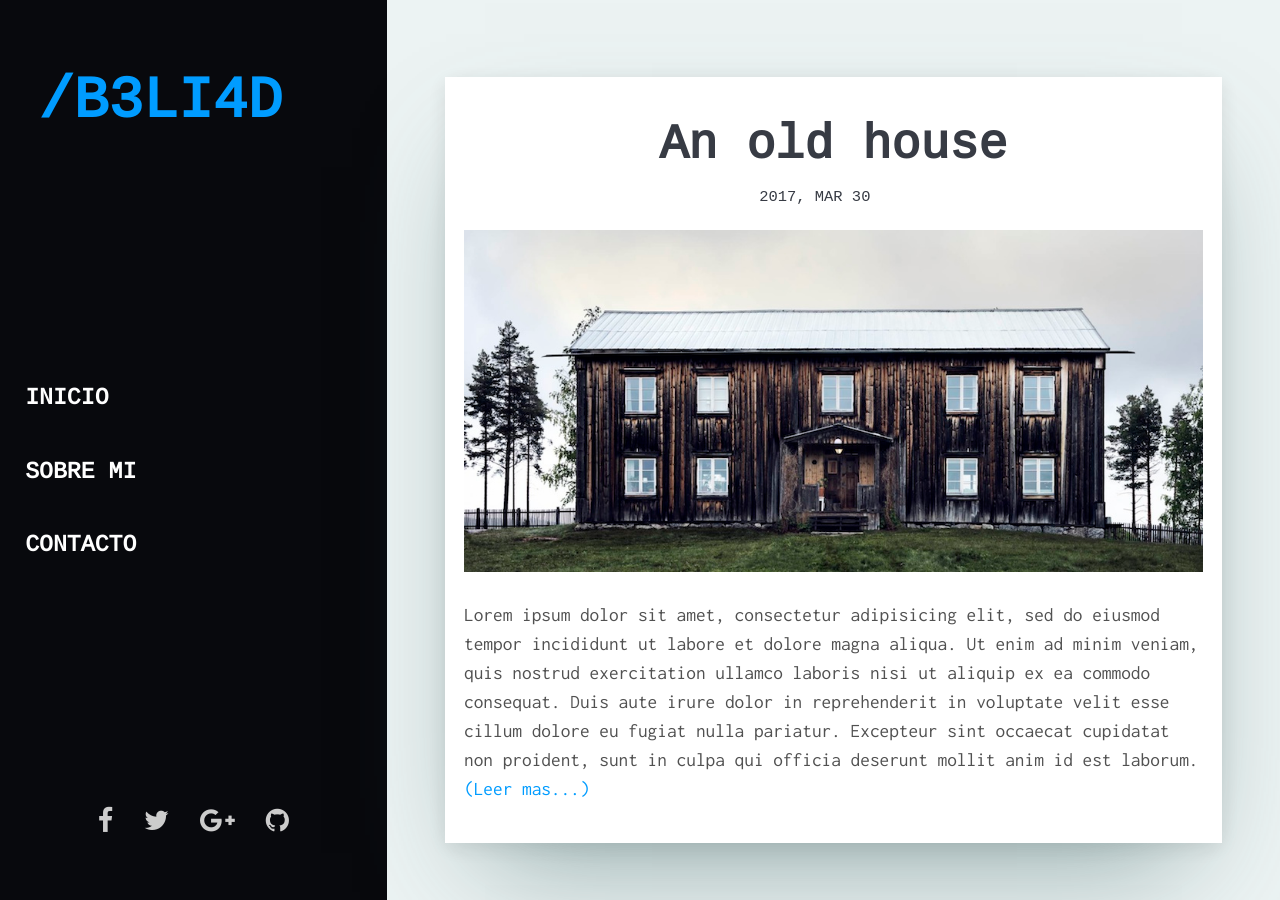
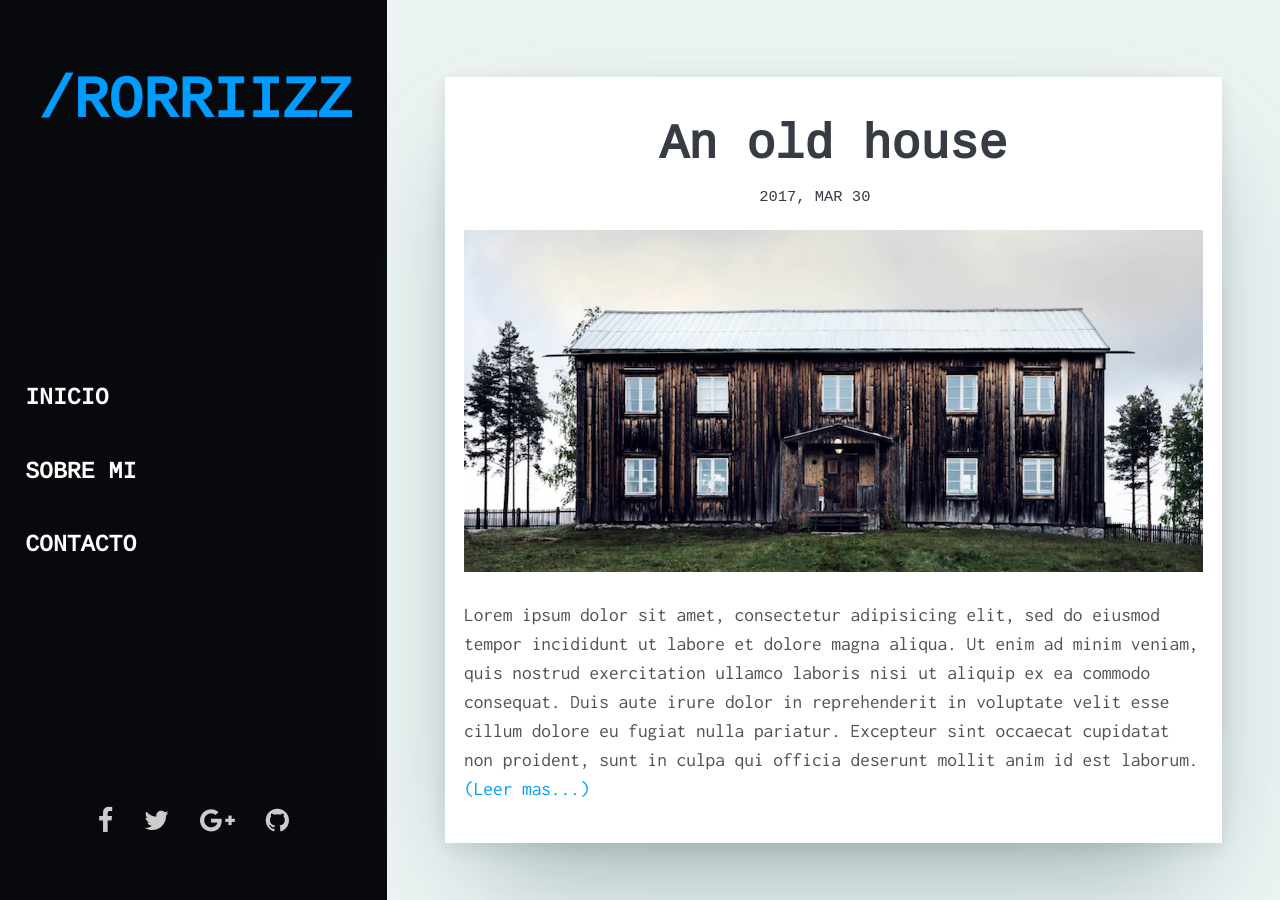
Before and after one commit to rorriizz/rorriizz.github.io, a Jekyll site: the page built from index.html, in a window 1280 px wide and 900 px high. Built offline with Jekyll 4.4.1, drawn with Linux system fonts in a browser that asks for light colours; some web fonts are replaced; the list of posts is cut into pages by our own code.

Commit message:
Update _config.yml

```diff
--- a/_config.yml
+++ b/_config.yml
@@ -1,22 +1,22 @@
 # Profile information
-name: /b3li4d
-title: b3li4d - developer & ethical hacker
+name: /rorriizz
+title: rorriizz - developer & computer science
 description: > # this means to ignore newlines until "baseurl:"
   Write an awesome description for your new site here. You can edit this
   line in _config.yml. It will appear in your document head meta (for
   Google search results) and in your feed.xml site description.
 permalink: ':title/'
 baseurl: "/" # the subpath of your site, e.g. /blog
-url: "b3li4d.github.io" # the base hostname & protocol for your site, e.g. http://example.com
+url: "rorriizz.github.io" # the base hostname & protocol for your site, e.g. http://example.com
 
 # Social
 facebook: #Add your Facebook
-twitter: b3li4d
+twitter: rorriizz
 google-plus: #Add your Google+
-github: B3LI4D
+github: rorriizz
 
 # Contact form
-email: b3li4d@protonmail.com
+email: rorriizz@protonmail.com
 
 # Comments
 discus-identifier: # Add your Disqus identifier
```
